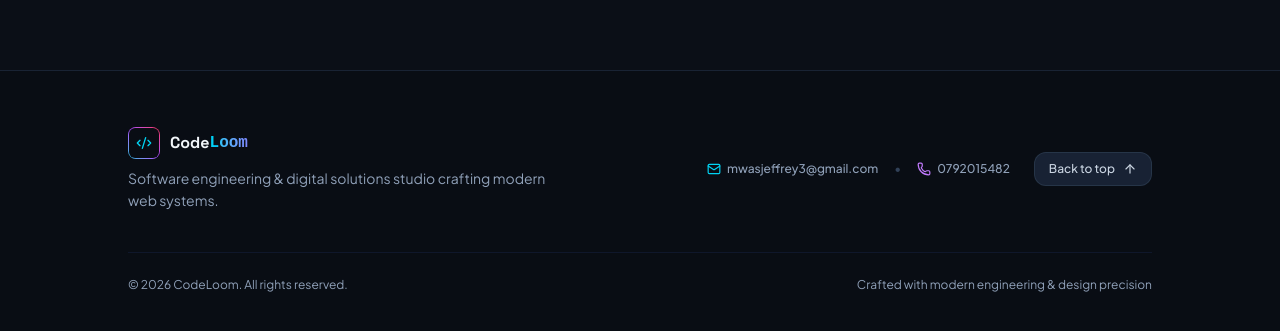
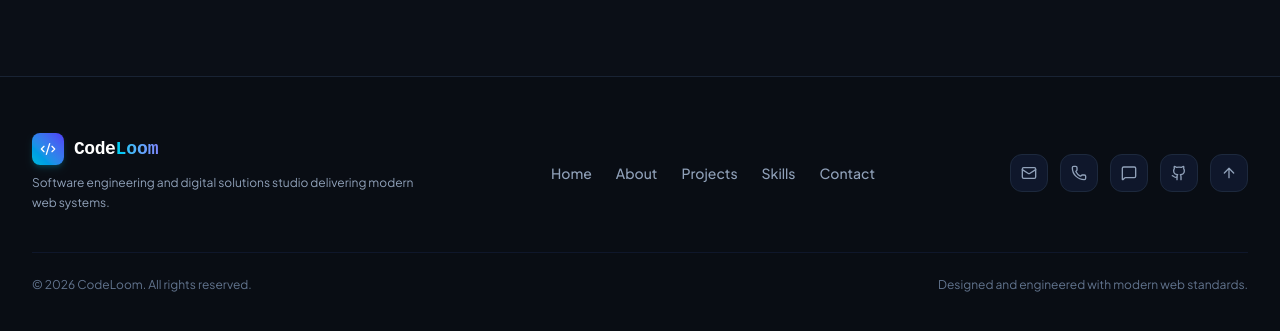
Before and after one commit to J3ffMwangi/Portfolio-web, a React (Vite) app: page / in a window 1280 px wide. Shown: the part 451-782 px from the top of the page. Built offline with nearby package versions, Linux system fonts and the light colour scheme.

Commit message:
Refactor Footer component with updated structure and props

```diff
--- a/src/components/Footer.tsx
+++ b/src/components/Footer.tsx
@@ -1,77 +1,119 @@
 import React from "react";
-import { Mail, Phone, ArrowUp, Code2 } from "lucide-react";
+import { Code2, Github, Mail, Phone, MessageSquare, ArrowUp } from "lucide-react";
+import { PageType } from "../types.ts";
 
-export const Footer: React.FC = () => {
+interface FooterProps {
+  currentPage?: PageType;
+  onNavigate?: (page: PageType) => void;
+}
+
+export function Footer({ onNavigate }: FooterProps) {
+  const currentYear = new Date().getFullYear();
+
   const scrollToTop = () => {
     window.scrollTo({ top: 0, behavior: "smooth" });
   };
 
-  const currentYear = new Date().getFullYear();
+  const navLinks: { id: PageType; label: string }[] = [
+    { id: "home", label: "Home" },
+    { id: "about", label: "About" },
+    { id: "projects", label: "Projects" },
+    { id: "skills", label: "Skills" },
+    { id: "contact", label: "Contact" },
+  ];
 
   return (
-    <footer className="border-t border-slate-800/80 bg-[#090d14] py-14 px-4 sm:px-6 relative">
-      <div className="max-w-5xl mx-auto flex flex-col md:flex-row items-center justify-between gap-8 text-center md:text-left">
-        {/* Brand & Supporting text */}
-        <div className="space-y-2 max-w-md">
+    <footer className="border-t border-slate-800/80 bg-[#090d14] py-14">
+      <div className="max-w-7xl mx-auto px-4 sm:px-6 lg:px-8 space-y-10">
+        <div className="flex flex-col md:flex-row items-center justify-between gap-8 text-center md:text-left">
+
+          {/* Brand & Tagline */}
+          <div className="space-y-2 max-w-sm">
             <div className="flex items-center justify-center md:justify-start gap-2.5">
-            <div className="w-8 h-8 rounded-lg bg-gradient-to-tr from-cyan-500 via-purple-500 to-rose-500 p-[1px]">
-              <div className="w-full h-full bg-[#090d14] rounded-[6px] flex items-center justify-center">
-                <Code2 className="w-4 h-4 text-cyan-400" />
+              <div className="w-8 h-8 rounded-lg bg-gradient-to-tr from-cyan-500 to-indigo-600 flex items-center justify-center shadow-md shadow-cyan-500/20">
+                <Code2 className="w-4 h-4 text-white" />
+              </div>
+              <div className="flex items-center font-['JetBrains_Mono',monospace]">
+                <span className="text-white font-extrabold tracking-tight text-lg">Code</span>
+                <span className="text-transparent bg-clip-text bg-gradient-to-r from-cyan-400 to-indigo-400 font-extrabold text-lg">Loom</span>
               </div>
             </div>
-            <div className="flex items-center font-['JetBrains_Mono',monospace]">
-              <span className="font-heading font-extrabold text-slate-100 text-base">Code</span>
-              <span className="text-transparent bg-clip-text bg-gradient-to-r from-cyan-400 to-indigo-400 font-extrabold text-base">Loom</span>
-            </div>
-          </div>
-          <p className="text-xs sm:text-sm text-slate-400 leading-relaxed">
-            Software engineering & digital solutions studio crafting modern web systems.
+            <p className="text-xs text-slate-400 leading-relaxed">
+              Software engineering and digital solutions studio delivering modern web systems.
             </p>
           </div>
 
-        {/* Links & Back to Top */}
-        <div className="flex flex-col sm:flex-row items-center gap-6">
-          <div className="flex items-center gap-4 text-xs font-medium">
+          {/* Quick Page Links */}
+          {onNavigate && (
+            <div className="flex flex-wrap items-center justify-center gap-6 text-sm font-medium text-slate-400">
+              {navLinks.map((item) => (
+                <button
+                  key={item.id}
+                  type="button"
+                  onClick={() => {
+                    onNavigate(item.id);
+                    window.scrollTo({ top: 0, behavior: "smooth" });
+                  }}
+                  className="hover:text-cyan-400 transition-colors cursor-pointer"
+                >
+                  {item.label}
+                </button>
+              ))}
+            </div>
+          )}
+
+          {/* Direct channels & back to top */}
+          <div className="flex items-center gap-3">
             <a
               href="mailto:mwasjeffrey3@gmail.com"
-              className="text-slate-400 hover:text-cyan-300 transition-colors flex items-center gap-1.5 focus-visible:outline-none focus-visible:ring-2 focus-visible:ring-cyan-400 rounded"
-              aria-label="Email CodeLoom"
+              className="p-2.5 rounded-xl bg-slate-900 text-slate-400 hover:text-cyan-400 hover:bg-slate-800 transition-colors border border-slate-800"
+              aria-label="Email"
             >
-              <Mail className="w-3.5 h-3.5 text-cyan-400" />
-              <span>mwasjeffrey3@gmail.com</span>
+              <Mail className="w-4 h-4" />
             </a>
-
-            <span className="text-slate-700">•</span>
-
             <a
               href="tel:0792015482"
-              className="text-slate-400 hover:text-purple-300 transition-colors flex items-center gap-1.5 focus-visible:outline-none focus-visible:ring-2 focus-visible:ring-cyan-400 rounded"
-              aria-label="Call CodeLoom"
+              className="p-2.5 rounded-xl bg-slate-900 text-slate-400 hover:text-purple-400 hover:bg-slate-800 transition-colors border border-slate-800"
+              aria-label="Phone"
             >
-              <Phone className="w-3.5 h-3.5 text-purple-400" />
-              <span>0792015482</span>
+              <Phone className="w-4 h-4" />
             </a>
-          </div>
-
+            <a
+              href="https://wa.me/254792015482"
+              target="_blank"
+              rel="noopener noreferrer"
+              className="p-2.5 rounded-xl bg-slate-900 text-slate-400 hover:text-emerald-400 hover:bg-slate-800 transition-colors border border-slate-800"
+              aria-label="WhatsApp"
+            >
+              <MessageSquare className="w-4 h-4" />
+            </a>
+            <a
+              href="https://github.com/mwasjeffrey3"
+              target="_blank"
+              rel="noopener noreferrer"
+              className="p-2.5 rounded-xl bg-slate-900 text-slate-400 hover:text-white hover:bg-slate-800 transition-colors border border-slate-800"
+              aria-label="GitHub"
+            >
+              <Github className="w-4 h-4" />
+            </a>
             <button
               type="button"
               onClick={scrollToTop}
-            className="flex items-center gap-2 px-3.5 py-2 rounded-xl bg-slate-800/80 hover:bg-slate-700 text-slate-300 hover:text-white text-xs font-medium border border-slate-700/60 transition-all cursor-pointer focus-visible:outline-none focus-visible:ring-2 focus-visible:ring-cyan-400"
-            aria-label="Scroll back to top"
-            id="back-to-top-btn"
+              className="p-2.5 rounded-xl bg-slate-900 text-slate-400 hover:text-cyan-400 hover:bg-slate-800 transition-colors border border-slate-800 cursor-pointer"
+              aria-label="Back to top"
             >
-            <span>Back to top</span>
-            <ArrowUp className="w-3.5 h-3.5" />
+              <ArrowUp className="w-4 h-4" />
             </button>
           </div>
+
         </div>
 
-      <div className="max-w-5xl mx-auto mt-10 pt-6 border-t border-slate-900 flex flex-col sm:flex-row items-center justify-between gap-3 text-xs text-slate-400">
+        {/* Sub-footer Copyright */}
+        <div className="pt-6 border-t border-slate-900 flex flex-col sm:flex-row items-center justify-between gap-3 text-xs text-slate-500">
           <p>© {currentYear} CodeLoom. All rights reserved.</p>
-        <p className="flex items-center gap-1">
-          Crafted with modern engineering & design precision
-        </p>
+          <p>Designed and engineered with modern web standards.</p>
+        </div>
       </div>
     </footer>
   );
-};
+}
```
Lines whose indentation alone changed are shown as unchanged.
